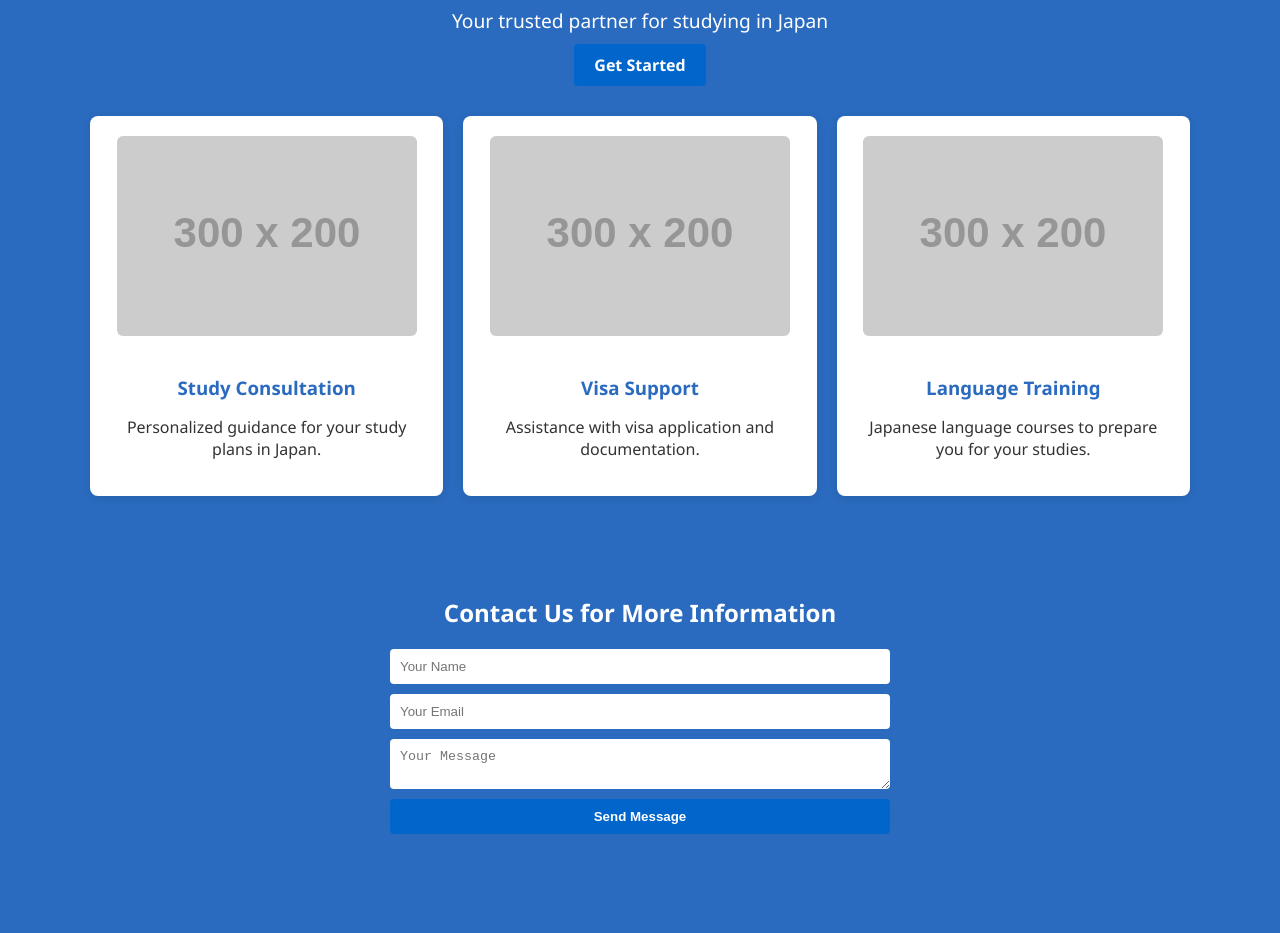
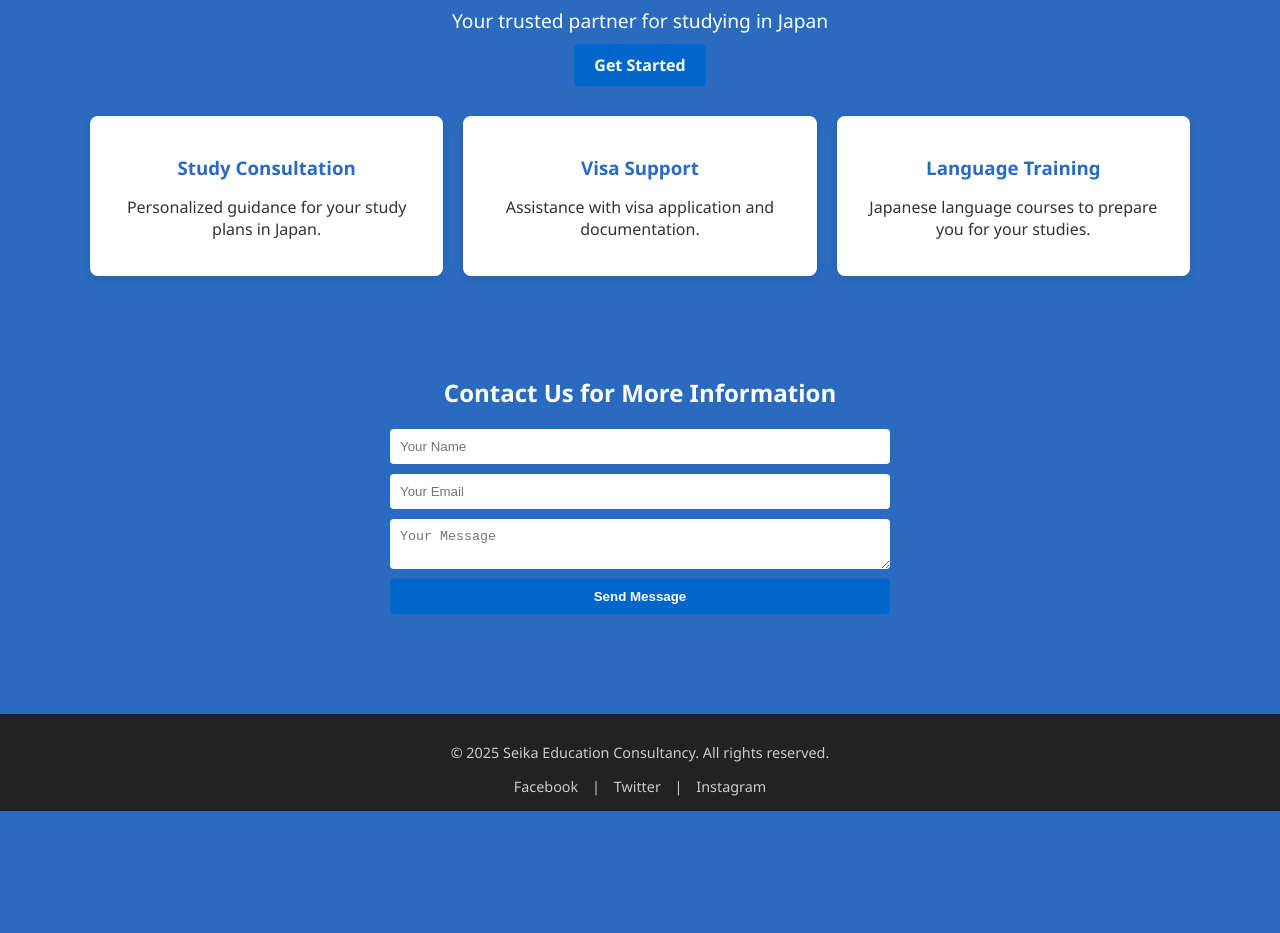
Before and after one commit to SeikaEducation/Seika-education, a plain HTML site: page index.html in a window 1280 px wide. Shown: the part 920-1853 px from the top of the page. After the commit the page ends 1731 px from the top, so only its background shows below. Drawn offline with nearby package versions, Linux system fonts and the light colour scheme; placeholder pictures from the web are drawn by us.

Commit message:
Update index.html

```diff
--- a/index.html
+++ b/index.html
@@ -374,17 +374,14 @@
 
     <section class="services" id="services">
       <div class="service">
-        <img src="https://via.placeholder.com/300x200?text=Study+Consultation" alt="Consultant guiding a student" />
         <h3>Study Consultation</h3>
         <p>Personalized guidance for your study plans in Japan.</p>
       </div>
       <div class="service">
-        <img src="https://via.placeholder.com/300x200?text=Visa+Support" alt="Visa application process" />
         <h3>Visa Support</h3>
         <p>Assistance with visa application and documentation.</p>
       </div>
       <div class="service">
-        <img src="https://via.placeholder.com/300x200?text=Language+Training" alt="Japanese language class" />
         <h3>Language Training</h3>
         <p>Japanese language courses to prepare you for your studies.</p>
       </div>
```
